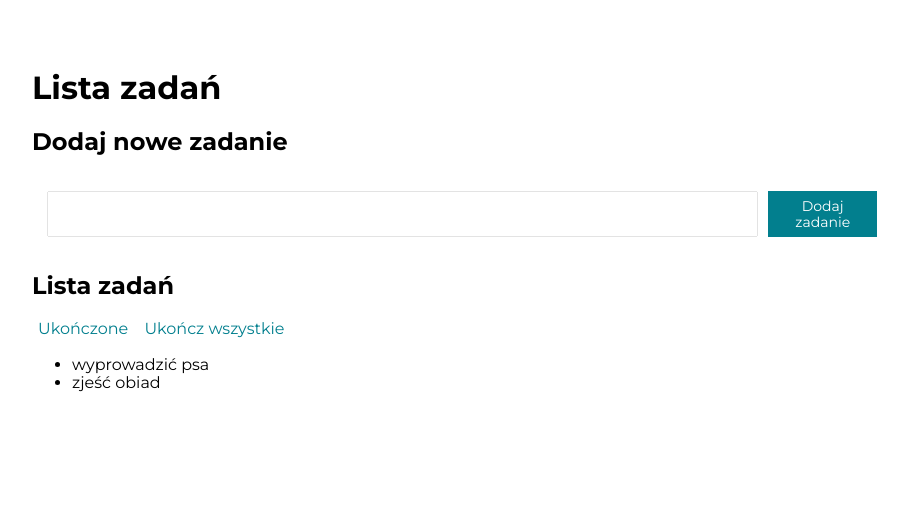
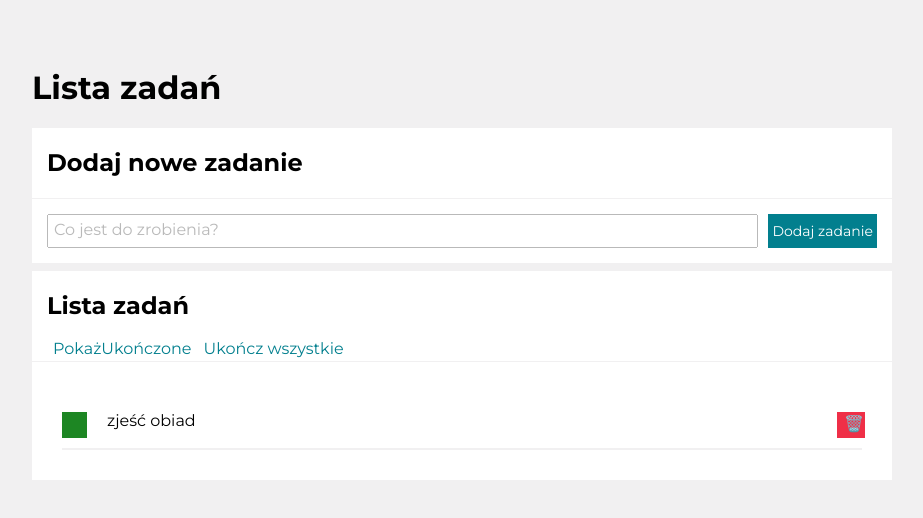
Before and after one commit to agaa-mac/react-to-do-list, a React (Create React App) app: page / in a window 1280 px wide. Shown: the top 518 px of the page, without its empty margins (178-1101 px from the left). Built offline with nearby package versions, Linux system fonts and the light colour scheme.

Commit message:
added css to all Components

```diff
--- a/src/App.js
+++ b/src/App.js
@@ -6,7 +6,7 @@ import Section from "./Section";
 import Container from "./Container";
 
 const tasks = [
-  { content: "wyprowadzić psa", done: false },
+  { content: "wyprowadzić psa", done: true },
   { content: "zjeść obiad", done: false },
 ];
 const hideDoneTasks = true;
@@ -18,7 +18,9 @@ export default function App() {
       <Section
         title="Lista zadań"
         body={<Tasks tasks={tasks} hideDoneTasks={hideDoneTasks} />}
-        extraHeaderContent={<Buttons tasks={tasks} />}
+        extraHeaderContent={
+          <Buttons tasks={tasks} hideDoneTasks={hideDoneTasks} />
+        }
       />
     </Container>
   );
--- a/src/Buttons/index.js
+++ b/src/Buttons/index.js
@@ -1,12 +1,19 @@
 import "./style.css";
 
-export default function Buttons({ tasks }) {
+export default function Buttons({ tasks, hideDoneTasks }) {
   if (tasks.length > 0) {
     return (
       <div className="buttons">
-        {" "}
-        <button className="buttons__button">Ukończone</button>{" "}
-        <button className="buttons__button">Ukończ wszystkie</button>{" "}
+        <button className="buttons__button">
+          {hideDoneTasks ? "Pokaż" : "Ukryj"}
+          Ukończone
+        </button>
+        <button
+          className="buttons__button"
+          disabled={tasks.every(({ done }) => done)}
+        >
+          Ukończ wszystkie
+        </button>
       </div>
     );
   } else {
--- a/src/Form/index.js
+++ b/src/Form/index.js
@@ -3,7 +3,11 @@ import "./style.css";
 export default function Form() {
   return (
     <form className="form">
-      <input type="text" className="form__textInput" />
+      <input
+        type="text"
+        className="form__textInput"
+        placeholder="Co jest do zrobienia?"
+      />
       <button className="form__button">Dodaj zadanie</button>
     </form>
   );
--- a/src/Form/style.css
+++ b/src/Form/style.css
@@ -5,21 +5,20 @@
   grid-template-columns: 6fr 1fr;
 }
 .form__textInput {
-  opacity: 0.2;
-  padding: 4px 0;
+  opacity: 0.5;
+  padding: 4px 5px;
 }
 .form__button {
-  font-weight: 300;
   margin-left: 10px;
-  padding: 6px 5px;
+  padding: 8px 3px;
   background-color: rgb(2, 127, 142);
   border: 1px solid rgb(2, 127, 142);
   color: rgb(255, 255, 255);
   font-size: 14px;
-  transition: 1s;
+  transition: 0.5s;
 }
 .form__button:hover {
   background-color: rgba(2, 127, 142, 0.8);
   border-color: rgba(2, 127, 142, 0.8);
-  transform: scale(1.1);
+  transform: scale(1.02);
 }
--- a/src/Section/index.js
+++ b/src/Section/index.js
@@ -2,12 +2,12 @@ import "./style.css";
 
 export default function Section({ title, extraHeaderContent, body }) {
   return (
-    <section>
-      <header>
-        <h2>{title}</h2>
+    <section className="section">
+      <header className="section__header">
+        <h2 className="section__title">{title}</h2>
         {extraHeaderContent}
       </header>
-      <div>{body}</div>
+      <div className="section__body">{body}</div>
     </section>
   );
 }
--- a/src/Section/style.css
+++ b/src/Section/style.css
@@ -0,0 +1,8 @@
+.section__header,
+.section__title,
+.section__body {
+  background-color: white;
+}
+.section__header {
+  padding: 1px 15px;
+}
--- a/src/Tasks/index.js
+++ b/src/Tasks/index.js
@@ -10,7 +10,17 @@ export default function Tasks({ tasks, hideDoneTasks }) {
             className={`
         list__item ${task.done && hideDoneTasks ? "list__item--hidden" : ""}`}
           >
-            {task.content}
+            <button className="list__button list__button--toogleDone">
+              {task.done ? "✓" : ""}
+            </button>
+            <span
+              className={`list__content${
+                task.done ? " list__content--done" : ""
+              }`}
+            >
+              {task.content}
+            </span>
+            <button className="list__button list__button--remove">🗑️</button>
           </li>
         );
       })}
--- a/src/Tasks/style.css
+++ b/src/Tasks/style.css
@@ -1,3 +1,50 @@
+.list {
+  margin-top: 1px;
+  padding: 30px;
+  list-style: none;
+}
+
+.list__item {
+  display: grid;
+  grid-template-columns: 25px 1fr 25px;
+  padding: 20px 0 10px;
+  border-bottom: 2px solid rgb(241, 240, 241);
+}
+
 .list__item--hidden {
   display: none;
 }
+
+.list__button {
+  transition: 0.5s;
+  color: white;
+}
+
+.list__button--toogleDone {
+  background-color: rgb(29, 134, 35);
+  border: 1px solid rgb(29, 134, 35);
+  color: rgb(29, 134, 35);
+  padding: 12px 10px;
+}
+.list__button--toogleDone:hover {
+  background-color: rgba(29, 134, 35, 0.8);
+  border-color: rgba(29, 134, 35, 0.8);
+  color: rgba(29, 134, 35, 0.8);
+}
+.list__content {
+  padding: 0px 20px;
+}
+.list__content--done {
+  text-decoration: line-through;
+}
+
+.list__button--remove {
+  background-color: rgb(239, 47, 71);
+  border: 1px solid rgb(239, 47, 71);
+  padding-right: 20px;
+}
+
+.list__button--remove:hover {
+  background-color: rgba(239, 47, 71, 0.8);
+  border-color: rgba(239, 47, 71, 0.8);
+}
--- a/src/index.css
+++ b/src/index.css
@@ -11,4 +11,5 @@ html {
 body {
   font-family: "Montserrat", sans-serif;
   word-break: break-word;
+  background-color: rgb(241, 240, 241);
 }
```
